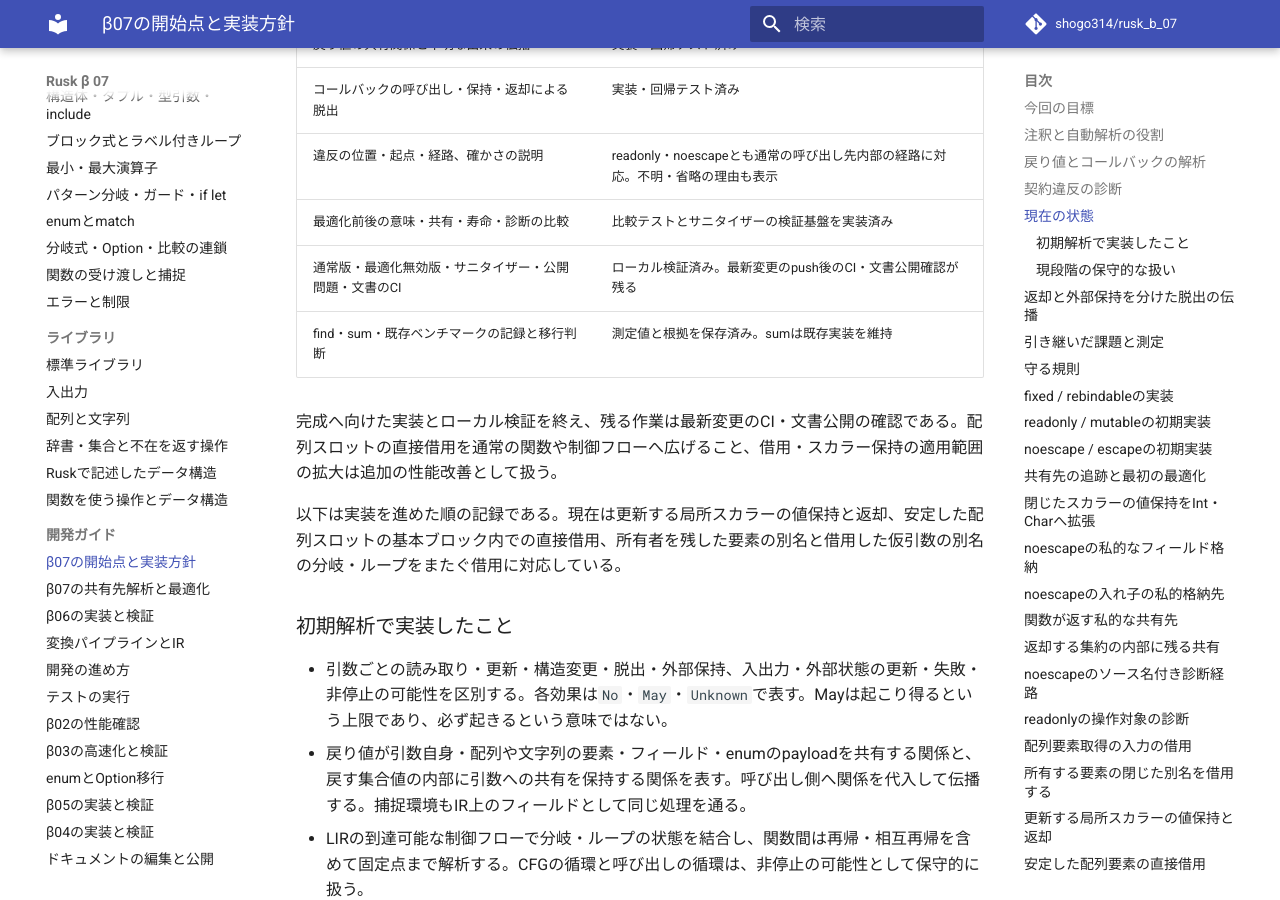
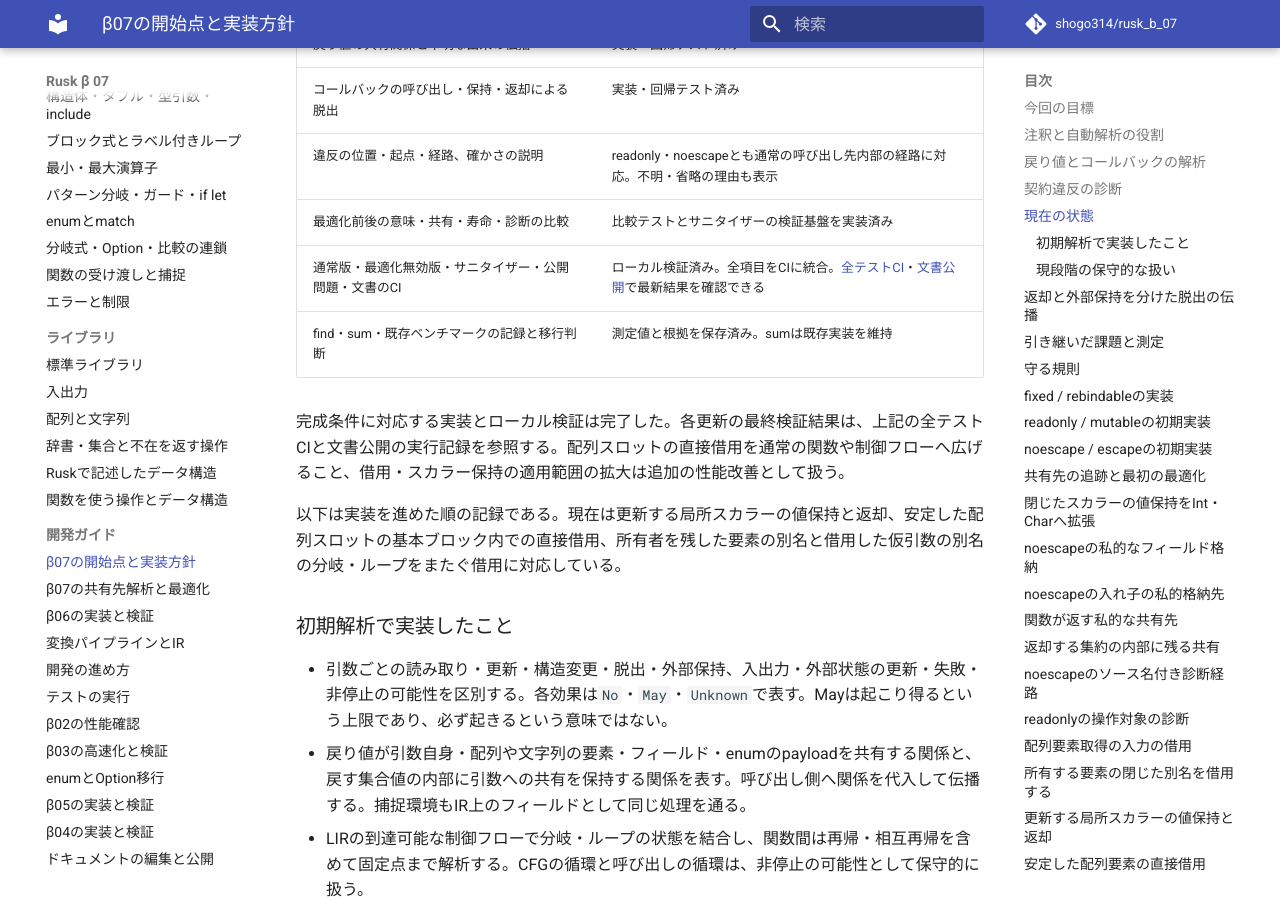
Before and after one commit to shogo314/rusk_b_07, an MkDocs documentation site: the page built from docs/development/beta07.md, in a window 1280 px wide and 900 px high, scrolled down 2755 px. Built offline with MkDocs 1.6.1 and Material for MkDocs 9.7.7, drawn with Linux system fonts in a browser that asks for light colours; comment, search, counter and statistics services are not loaded; some of the changed text lies outside the part shown.

Commit message:
Document beta07 implementation completion and final CI records

```diff
--- a/docs/development/beta07.md
+++ b/docs/development/beta07.md
@@ -63,10 +63,10 @@ readonly・fixed・noescapeの違反箇所と制約の宣言箇所を示し、
 | コールバックの呼び出し・保持・返却による脱出 | 実装・回帰テスト済み |
 | 違反の位置・起点・経路、確かさの説明 | readonly・noescapeとも通常の呼び出し先内部の経路に対応。不明・省略の理由も表示 |
 | 最適化前後の意味・共有・寿命・診断の比較 | 比較テストとサニタイザーの検証基盤を実装済み |
-| 通常版・最適化無効版・サニタイザー・公開問題・文書のCI | ローカル検証済み。最新変更のpush後のCI・文書公開確認が残る |
+| 通常版・最適化無効版・サニタイザー・公開問題・文書のCI | ローカル検証済み。全項目をCIに統合。[全テストCI](https://github.com/shogo314/rusk_b_07/actions/workflows/compiler.yml)・[文書公開](https://github.com/shogo314/rusk_b_07/actions/workflows/docs.yml)で最新結果を確認できる |
 | find・sum・既存ベンチマークの記録と移行判断 | 測定値と根拠を保存済み。sumは既存実装を維持 |
 
-完成へ向けた実装とローカル検証を終え、残る作業は最新変更のCI・文書公開の確認である。配列スロットの直接借用を通常の関数や制御フローへ広げること、借用・スカラー保持の適用範囲の拡大は追加の性能改善として扱う。
+完成条件に対応する実装とローカル検証は完了した。各更新の最終検証結果は、上記の全テストCIと文書公開の実行記録を参照する。配列スロットの直接借用を通常の関数や制御フローへ広げること、借用・スカラー保持の適用範囲の拡大は追加の性能改善として扱う。
 
 以下は実装を進めた順の記録である。現在は更新する局所スカラーの値保持と返却、安定した配列スロットの基本ブロック内での直接借用、所有者を残した要素の別名と借用した仮引数の別名の分岐・ループをまたぐ借用に対応している。
 
@@ -339,3 +339,9 @@ Int・Bool・Charの取得済み要素について、所有するObjを一つ残
 noescapeの経路テストへ6件を追加し、合計13件で入れ子の返却と保持、複数引数とフィールドの選択、結び直しと分岐、捕捉したコールバック、外部実装、未知のヒープ共有、長い呼び出し列・再帰・解析上限を検証する。各ケースをHIR/LIR/C++の出力段階と最適化無効版でも確認する。
 
 通常395件・最適化無効235件、Formatting・Clippy・MkDocs strictが成功した。直前の`fedea6f`の処理系と比較し、既存172例すべてのコンパイルが成功し、生成C++もバイト単位で一致した。処理系・ソース・共通の生成C++のハッシュは[対照記録](beta07-noescape-callee-control.json)に保存した。サニタイザー35件・公開ジャッジ51解答は生成コードが同じ`51a6da0`の検証結果を引き継ぎ、この診断のみの変更では再実行していない。これで完成へ向けた実装とローカル検証を終え、残る作業を最新変更のpush後のCI・文書公開確認へ絞った。
+
+## 実装完了時点
+
+`ed899ab`で、完成条件に含めた解析・注釈・最適化・診断の実装と、通常395件・最適化無効235件のローカル検証を完了した。この実装に対するサニタイザー・公開ジャッジを含む検証結果は[全テストCI](https://github.com/shogo314/rusk_b_07/actions/runs/42598967939)を参照する。[文書公開の実行記録](https://github.com/shogo314/rusk_b_07/actions/workflows/docs.yml)では、その後の文書更新も含めた公開結果を確認できる。
+
+保守的な解析の制約と診断の上限は各節に記載したとおりであり、今後の精度・性能改善として扱う。sumのRusk実装への移行は、保存した測定値に基づき見送る。
```
Also changed, not shown: design/beta07.md (+1 -1 lines).
